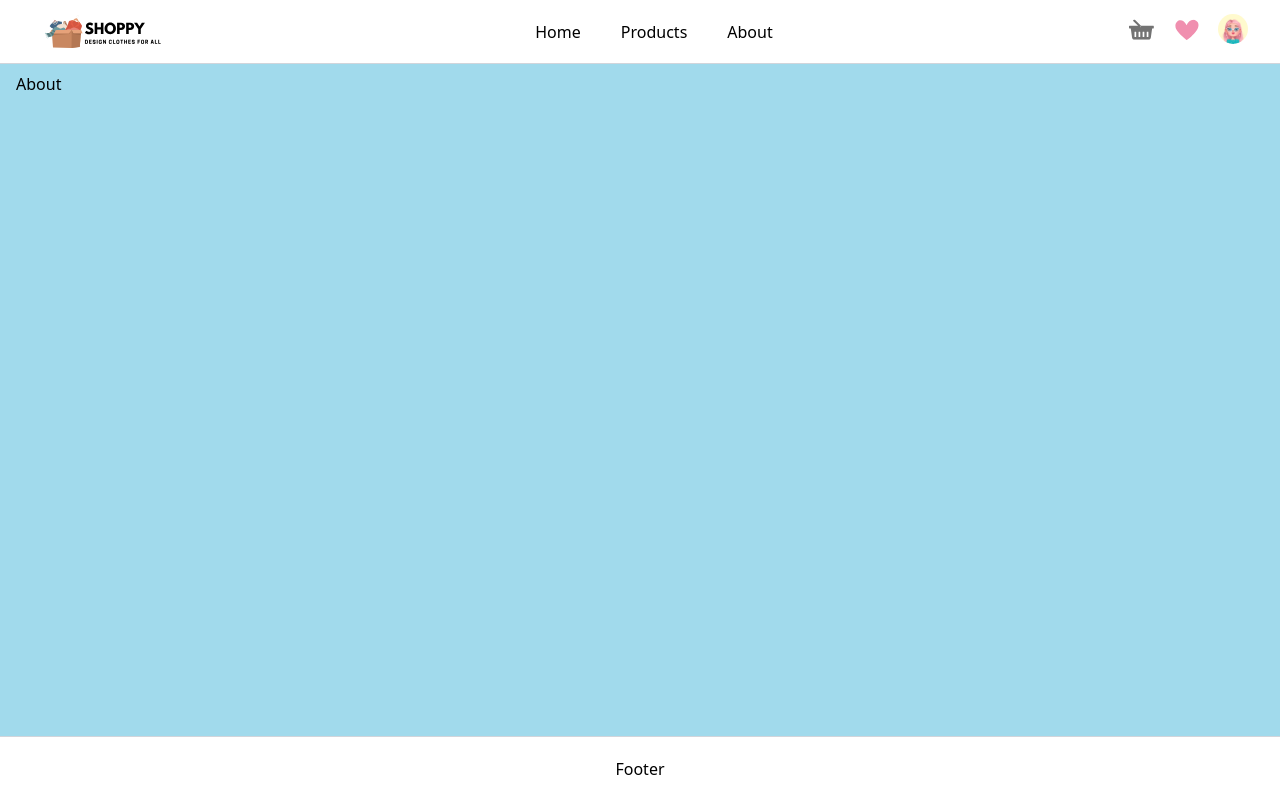
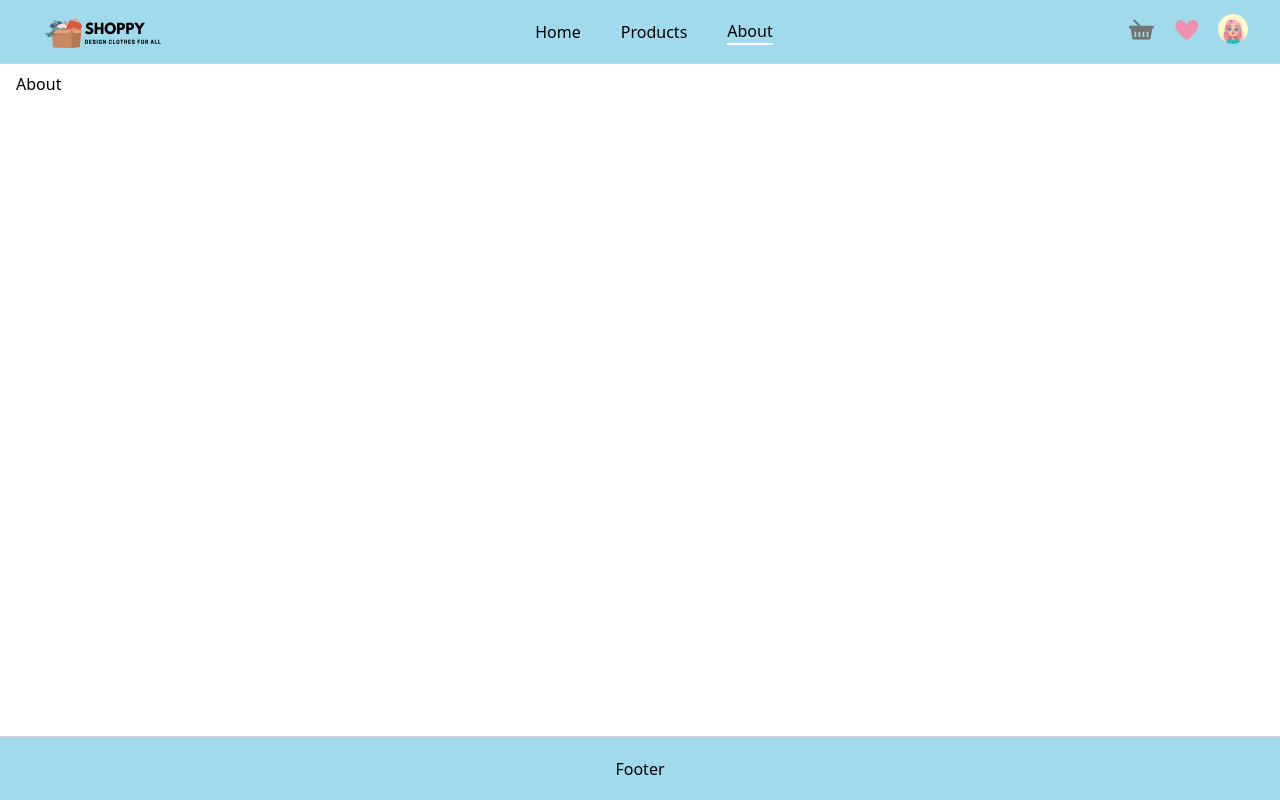
Before and after one commit to lucky-elsa/next-ecommerce-shop, a Next.js app: page /about in a window 1280 px wide. Built offline with nearby package versions, Linux system fonts and the light colour scheme.

Commit message:
task: add active link

```diff
--- a/components/layout/Footer.tsx
+++ b/components/layout/Footer.tsx
@@ -1,5 +1,5 @@
 export const Footer = () => {
     return (
-        <footer className="max-w mx-auto w-full h-16 flex justify-center justify-items-center items-center gap-2 p-2 px-8 border-t border-gray-300">Footer</footer>
+        <footer className="max-w mx-auto w-full h-16 flex justify-center justify-items-center items-center gap-2 p-2 px-8 border-t border-gray-300 bg-color-secondary">Footer</footer>
     )
 }
--- a/components/layout/Header.tsx
+++ b/components/layout/Header.tsx
@@ -1,9 +1,17 @@
 import Link from "next/link";
 import Image from "next/image";
+import { useRouter } from "next/router";
 
 export const Header = () => {
+  const router = useRouter();
+  const navLinks = [
+    { label: "Home", href: "/" },
+    { label: "Products", href: "/products" },
+    { label: "About", href: "/about" },
+  ];
+
   return (
-    <header className="max-w mx-auto w-full h-16 flex justify-center content-center">
+    <header className="max-w mx-auto w-full h-16 flex justify-center content-center bg-color-secondary">
       <nav className="max-w mx-auto w-full flex justify-between content-center gap-2 p-2 px-8 border-b border-gray-300">
         <Image
           src="/assets/common/logo-dark.svg"
@@ -13,18 +21,22 @@ export const Header = () => {
           layout="intrinsic"
         />
         <div className="flex justify-items-center items-center gap-10">
-        <Link href="/">
-            <a>Home</a>
+          {navLinks.map((link) => (
+            <Link key={link.href} href={link.href}>
+              <a
+                className={
+                  router.asPath === link.href
+                    ? "border-b-2 border-white"
+                    : ""
+                }
+              >
+                {link.label}
+              </a>
             </Link>
-          <Link href="/products">
-            <a>Products</a>
-          </Link>
-          <Link href="/about">
-            <a>About</a>
-          </Link>
+          ))}
         </div>
         <div className="flex justify-items-center items-center gap-4">
-        <button>
+        <Link href="">
             <a>
               <Image
                 className="rounded-full hover:animate-bounce"
@@ -32,11 +44,12 @@ export const Header = () => {
                 alt="Profile"
                 width="30"
                 height="30"
+                layout="intrinsic"
               />
             </a>
-            </button>
+          </Link>
           <Link href="">
-            <button>
+
               <a>
                 <Image
                   className="rounded-full hover:animate-bounce"
@@ -44,12 +57,12 @@ export const Header = () => {
                   alt="Profile"
                   width="30"
                   height="30"
+                  layout="intrinsic"
                 />
               </a>
-            </button>
           </Link>
           <Link href="">
-            <button>
+
               <a>
                 <Image
                   className="rounded-full"
@@ -57,9 +70,9 @@ export const Header = () => {
                   alt="Profile"
                   width="30"
                   height="30"
+                  layout="intrinsic"
                 />
               </a>
-            </button>
           </Link>
         </div>
       </nav>
--- a/components/layout/Layout.tsx
+++ b/components/layout/Layout.tsx
@@ -9,7 +9,7 @@ export const Layout = ({children}: LayoutProps) => {
     return (
         <div className="flex flex-col min-h-screen">
             <Header/>
-            <main className="flex-grow max-w-screen-2xl mx-auto w-full px-4 py-2 bg-color-secondary">{children}</main>
+            <main className="flex-grow max-w-screen-2xl mx-auto w-full px-4 py-2">{children}</main>
             <Footer/>
         </div>
     )
```
Lines whose indentation alone changed are shown as unchanged.
